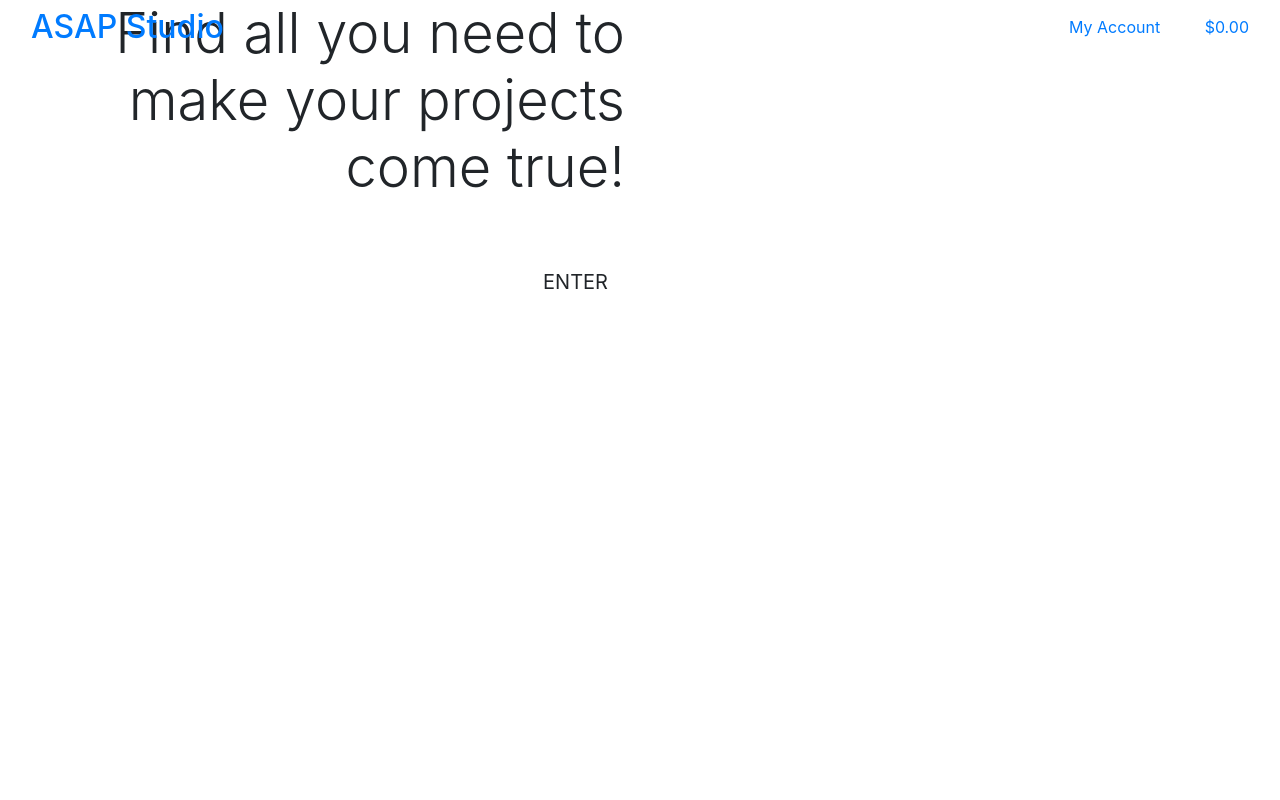
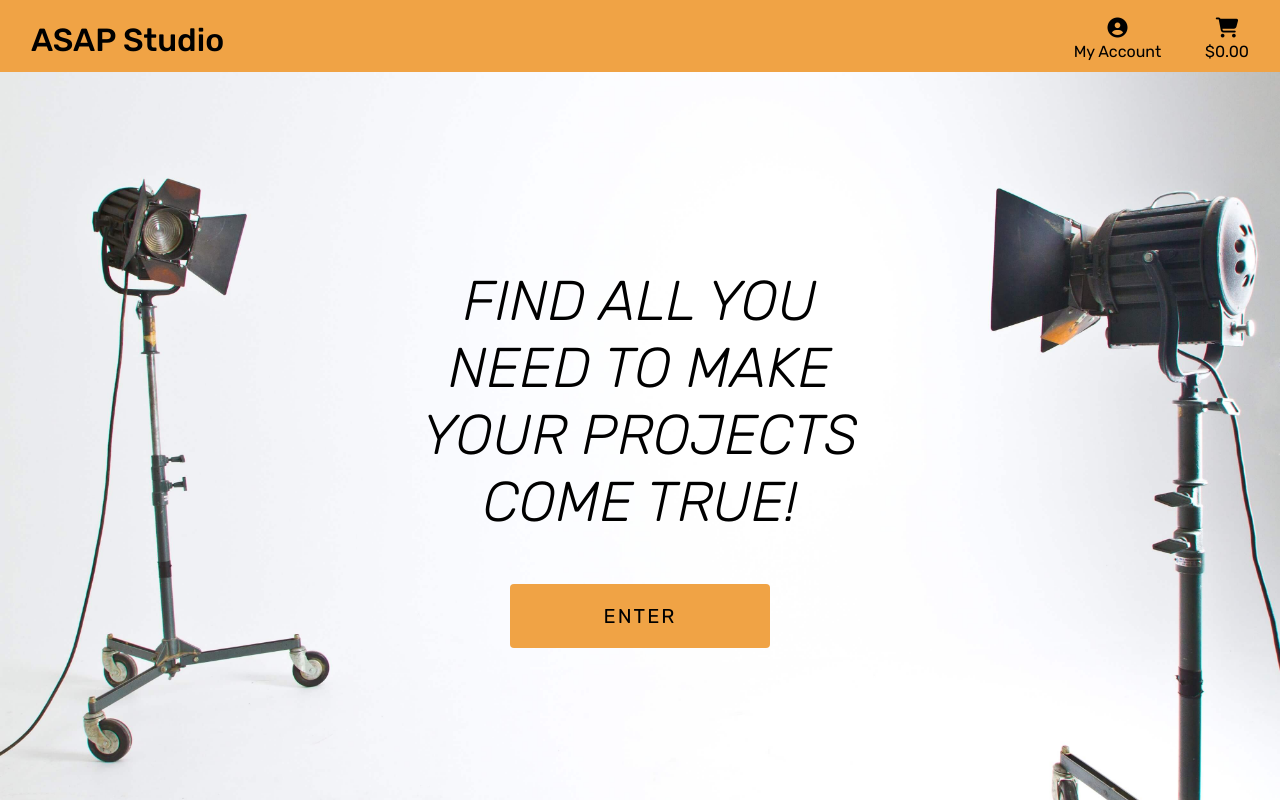
Before and after one commit to Code-Institute-Submissions/ms4-asap-studio, a Django app: page / in a window 1280 px wide. Run offline with Django 3.2, Linux system fonts and the light colour scheme; some libraries are stand-ins or nearby versions.

Commit message:
Add css, font awesome and google fonts to home page

```diff
--- a/asap_studio/settings.py
+++ b/asap_studio/settings.py
@@ -152,3 +152,7 @@ USE_TZ = True
 # https://docs.djangoproject.com/en/3.1/howto/static-files/
 
 STATIC_URL = '/static/'
+STATICFILES_DIRS = (os.path.join(BASE_DIR, 'static'),)
+
+MEDIA_URL = '/media/'
+MEDIA_ROOT = os.path.join(BASE_DIR, 'media')
--- a/asap_studio/urls.py
+++ b/asap_studio/urls.py
@@ -15,9 +15,11 @@ Including another URLconf
 """
 from django.contrib import admin
 from django.urls import path, include
+from django.conf import settings
+from django.conf.urls.static import static
 
 urlpatterns = [
     path('admin/', admin.site.urls),
     path('accounts/', include('allauth.urls')),
     path('', include('home.urls')),
-]
+] + static(settings.MEDIA_URL, document_root=settings.MEDIA_ROOT)
--- a/home/templates/home/index.html
+++ b/home/templates/home/index.html
@@ -11,14 +11,14 @@
 
 {% block content %}
     <div class="container h-100">
-        <div class="row h-100">
-            <div class="col col-md-6 my-auto text-right">
+        <div class="row home-content h-100">
+            <div class="col col-md-6 my-auto text-center">
                 <h1 class="display-4 logo-font text-black">
-                    Find all you need to make your projects come true!
+                    <em>Find all you need to make your projects come true!</em>
                 </h1>
                 <div class="my-5">
                     <h4>
-                        <a href="" class="shop-now-button btn btn-lg rounded-0 text-uppercase py-3">Enter</a>
+                        <a href="" class="enter-button btn btn-lg rounded text-uppercase py-3">Enter</a>
                     </h4>
                 </div>
             </div>
--- /dev/null
+++ b/static/css/base.css
@@ -0,0 +1,91 @@
+html {
+    height: 100%;
+}
+
+body {
+    background: url('/media/asap-studio-hero.jpg') no-repeat center center fixed;
+    background-size: cover;
+    height: calc(100vh - 164px);
+    font-family: 'Rubik';
+}
+
+.nav-style {
+    background: #f0a345;
+}
+
+.home-content {
+    justify-content: center;
+}
+
+.enter-button {
+    background: #f0a345;
+    color: black;
+    min-width: 260px;
+    letter-spacing: 2px;
+}
+
+/* Copied from Boutique Ado project source code */
+/* from Bulma */
+.icon {
+    align-items: center;
+    display: inline-flex;
+    justify-content: center;
+    height: 1.5rem;
+    width: 1.5rem;
+}
+
+.logo-font {
+    text-transform: uppercase;
+}
+
+.main-logo-link {
+    width: fit-content;
+}
+
+.btn-black {
+    background: black;
+    color: white;
+}
+
+.shop-now-button:hover,
+.shop-now-button:active,
+.shop-now-button:focus,
+.btn-black:hover,
+.btn-black:active,
+.btn-black:focus {
+    background: #222;
+    color: white;
+}
+
+.text-black {
+    color: #000 !important;
+}
+
+.border-black {
+    border: 1px solid black !important;
+}
+
+/* Copied from Boutique Ado project source code */
+/* -------------------------------- Media Queries */
+
+/* Slightly larger container on xl screens */
+@media (min-width: 1200px) {
+  .container {
+    max-width: 80%;
+  }
+}
+
+/* fixed top navbar only on medium and up */
+@media (min-width: 992px) {
+    .fixed-top-desktop-only {
+        position: fixed;
+        top: 0;
+        right: 0;
+        left: 0;
+        z-index: 1030;
+    }
+
+    .header-container {
+        padding-top: 164px;
+    }
+}
--- a/templates/base.html
+++ b/templates/base.html
@@ -16,12 +16,15 @@
 
     {% block corecss %}
         <link rel="stylesheet" href="https://stackpath.bootstrapcdn.com/bootstrap/4.4.1/css/bootstrap.min.css" integrity="sha384-Vkoo8x4CGsO3+Hhxv8T/Q5PaXtkKtu6ug5TOeNV6gBiFeWPGFN9MuhOf23Q9Ifjh" crossorigin="anonymous">
+        <link href="https://fonts.googleapis.com/css2?family=Rubik:ital,wght@0,300;0,400;0,500;0,600;1,300;1,400;1,500;1,600&display=swap" rel="stylesheet">
+        <link rel="stylesheet" href="{% static 'css/base.css' %}">
     {% endblock %}
 
     {% block extra_css %}
     {% endblock %}
 
     {% block corejs %}
+        <script src="https://kit.fontawesome.com/b12894e683.js" crossorigin="anonymous"></script>
         <script src="https://code.jquery.com/jquery-3.4.1.slim.min.js" integrity="sha384-J6qa4849blE2+poT4WnyKhv5vZF5SrPo0iEjwBvKU7imGFAV0wwj1yYfoRSJoZ+n" crossorigin="anonymous"></script>
         <script src="https://cdn.jsdelivr.net/npm/popper.js@1.16.0/dist/umd/popper.min.js" integrity="sha384-Q6E9RHvbIyZFJoft+2mJbHaEWldlvI9IOYy5n3zV9zzTtmI3UksdQRVvoxMfooAo" crossorigin="anonymous"></script>
         <script src="https://stackpath.bootstrapcdn.com/bootstrap/4.4.1/js/bootstrap.min.js" integrity="sha384-wfSDF2E50Y2D1uUdj0O3uMBJnjuUD4Ih7YwaYd1iqfktj0Uod8GCExl3Og8ifwB6" crossorigin="anonymous"></script>
@@ -35,10 +38,10 @@
   <body>
       <!-- The header structure code is copied from the Boutique Ado project. -->
     <header class="container-fluid fixed-top">
-        <div class="row">
+        <div class="row nav-style pt-lg-2 d-none d-lg-flex">
             <div class="col-12 col-lg-8 my-auto py-1 py-lg-0 text-center text-lg-left">
                 <a href="{% url 'home' %}" class="nav-link main-logo-link">
-                    <h2 class="logo-font text-black my-0">ASAP Studio</h2>
+                    <h2 class="text-black my-0">ASAP Studio</h2>
                 </a>
             </div>
             <!-- <div class="col-12 col-lg-4 my-auto py-1 py-lg-0">
@@ -60,11 +63,11 @@
                     <li class="list-inline-item dropdown">
                         <a class="text-black nav-link" href="#" id="user-options" data-toggle="dropdown" aria-haspopup="true" aria-expanded="false">
                             <div class="text-center">
-                                <div><i class="fas fa-user fa-lg"></i></div>
+                                <div><i class="fas fa-user-circle fa-lg"></i></div>
                                 <p class="my-0">My Account</p>
                             </div>
                         </a>
-                        <div class="dropdown-menu border-0" aria-labelledby="user-options">
+                        <div class="dropdown-menu border-0 nav-style" aria-labelledby="user-options">
                             {% if request.user.is_authenticated %}
                                 {% if request.user.is_superuser %}
                                     <a href="" class="dropdown-item">Product Management</a>
@@ -80,7 +83,7 @@
                     <li class="list-inline-item">
                         <a class="{% if grand_total %}text-info font-weight-bold{% else %}text-black{% endif %} nav-link" href="">
                             <div class="text-center">
-                                <div><i class="fas fa-shopping-bag fa-lg"></i></div>
+                                <div><i class="fas fa-shopping-cart fa-lg"></i></div>
                                 <p class="my-0">
                                     {% if grand_total %}
                                         ${{ grand_total|floatformat:2 }}
```
Also changed, not shown: media/asap-studio-hero.jpg (added).
